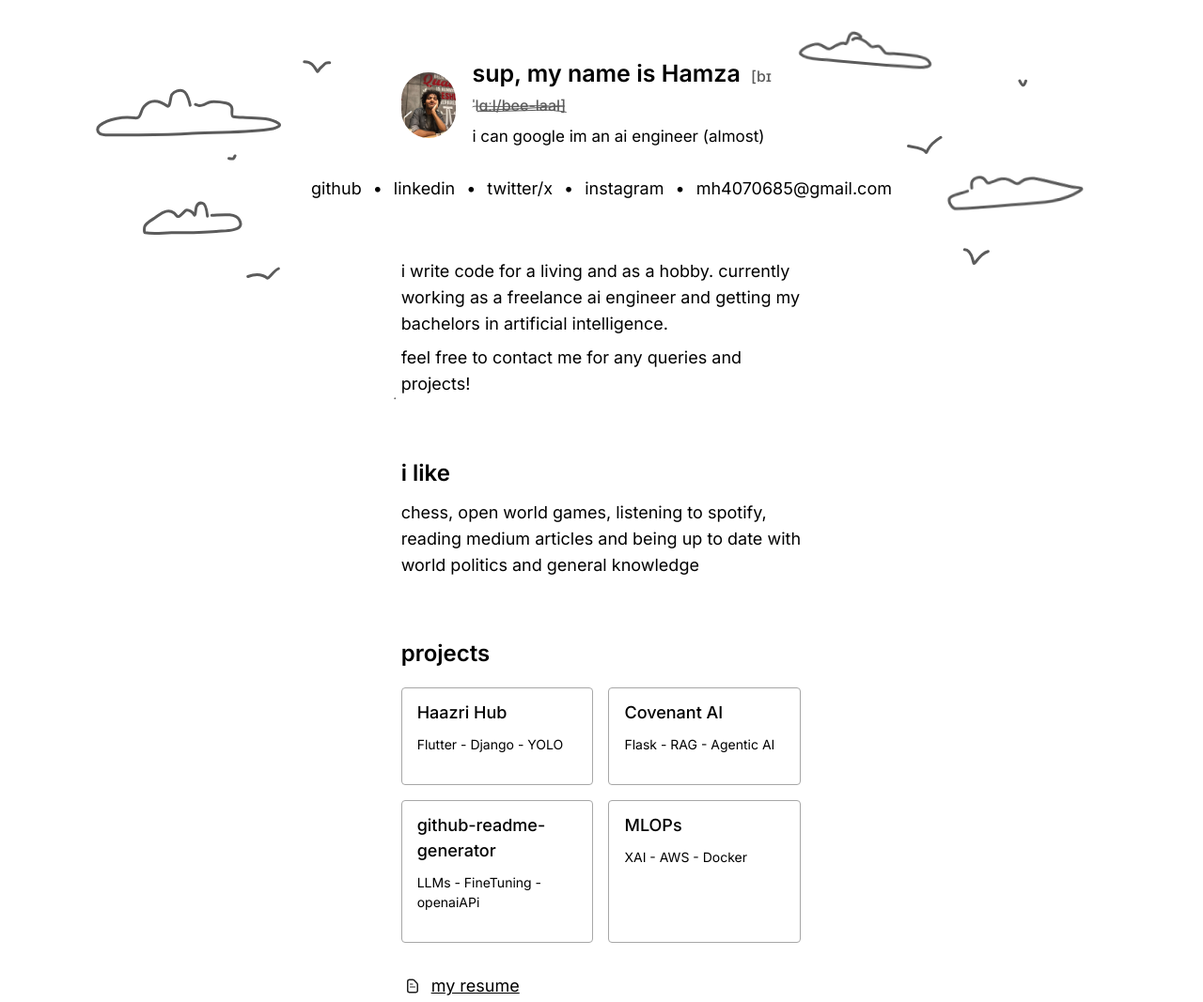
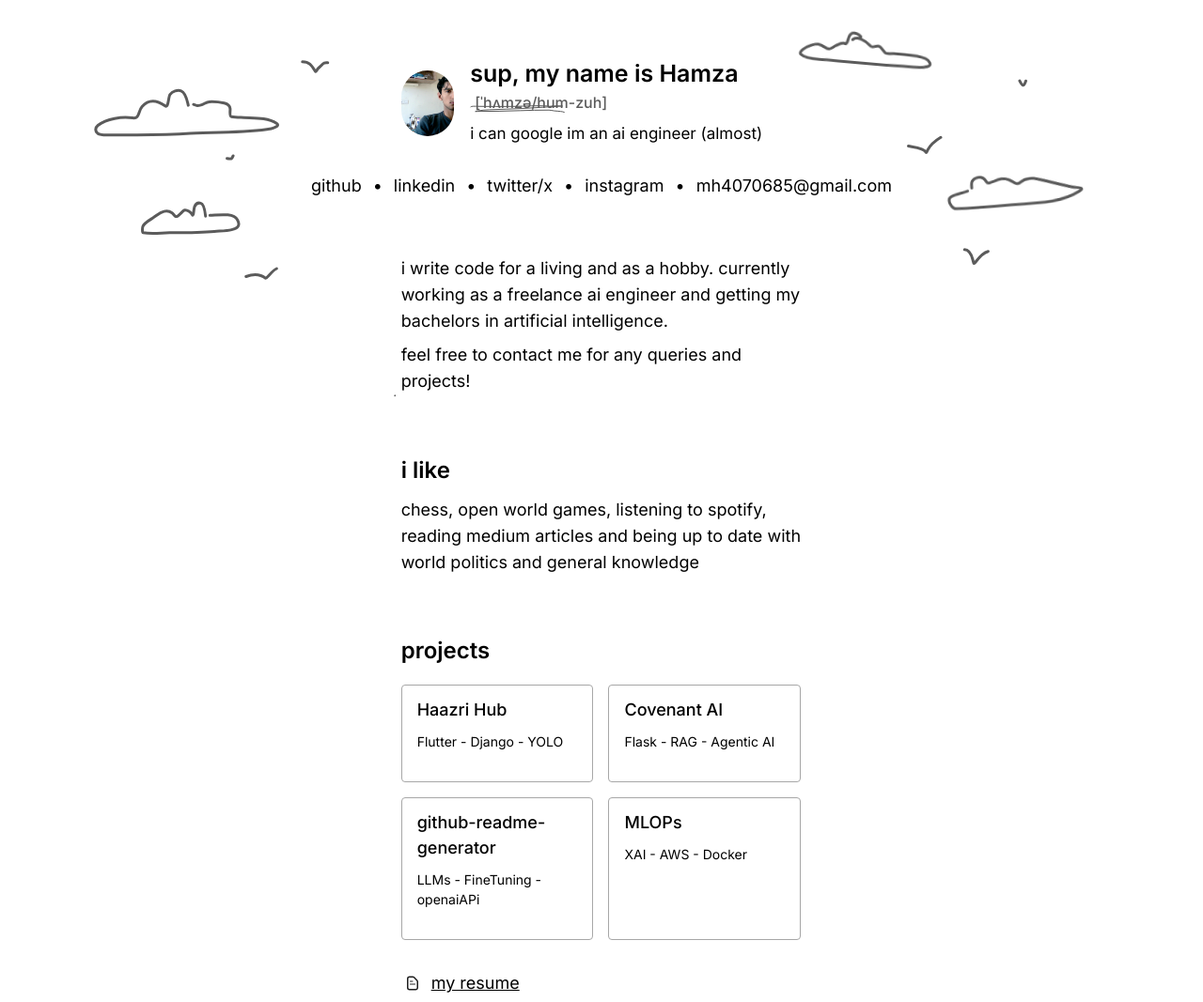
Before and after one commit to hamza-amin-4365/hamza-portfolio, a plain HTML site: page index.html in a window 1280 px wide. Shown: the whole page at 94% size. Drawn offline with nearby package versions, Linux system fonts and the light colour scheme; no server answers.

Commit message:
minor changes

```diff
--- a/index.html
+++ b/index.html
@@ -131,7 +131,7 @@
         </div>
         <div
           class="border border-[#A7A7A7] xl:w-[48%] lg:w-[48%] md:w-1/2 sm:w-1/2 w-full px-4 pb-8 rounded hover:rotate-[-2deg]">
-          <a href="https://github.com/beelal-k/to-do-list" target="_blank">
+          <a href="https://github.com/hamza-amin-4365/MLOPS-Project" target="_blank">
             <p class="projectHeading font-medium">MLOPs</p>
             <p class="projectStack">XAI - AWS - Docker</p>
           </a>
--- a/style.css
+++ b/style.css
@@ -39,7 +39,7 @@ header {
 }
 
 .me {
-  background-image: url("./assets/me.jpeg");
+  background-image: url("./assets/me.jpg");
   width: 70px;
   height: 70px;
   background-position: center;
@@ -55,7 +55,7 @@ header {
 }
 
 .heading::after {
-  content: " [bɪˈlɑːl/bee-laal]";
+  content: " [ˈhʌmzə/hum-zuh]";
   font-size: 16px;
   padding-left: 5px;
   font-weight: 500;
```
Also changed, not shown: assets/me.jpeg (deleted).
